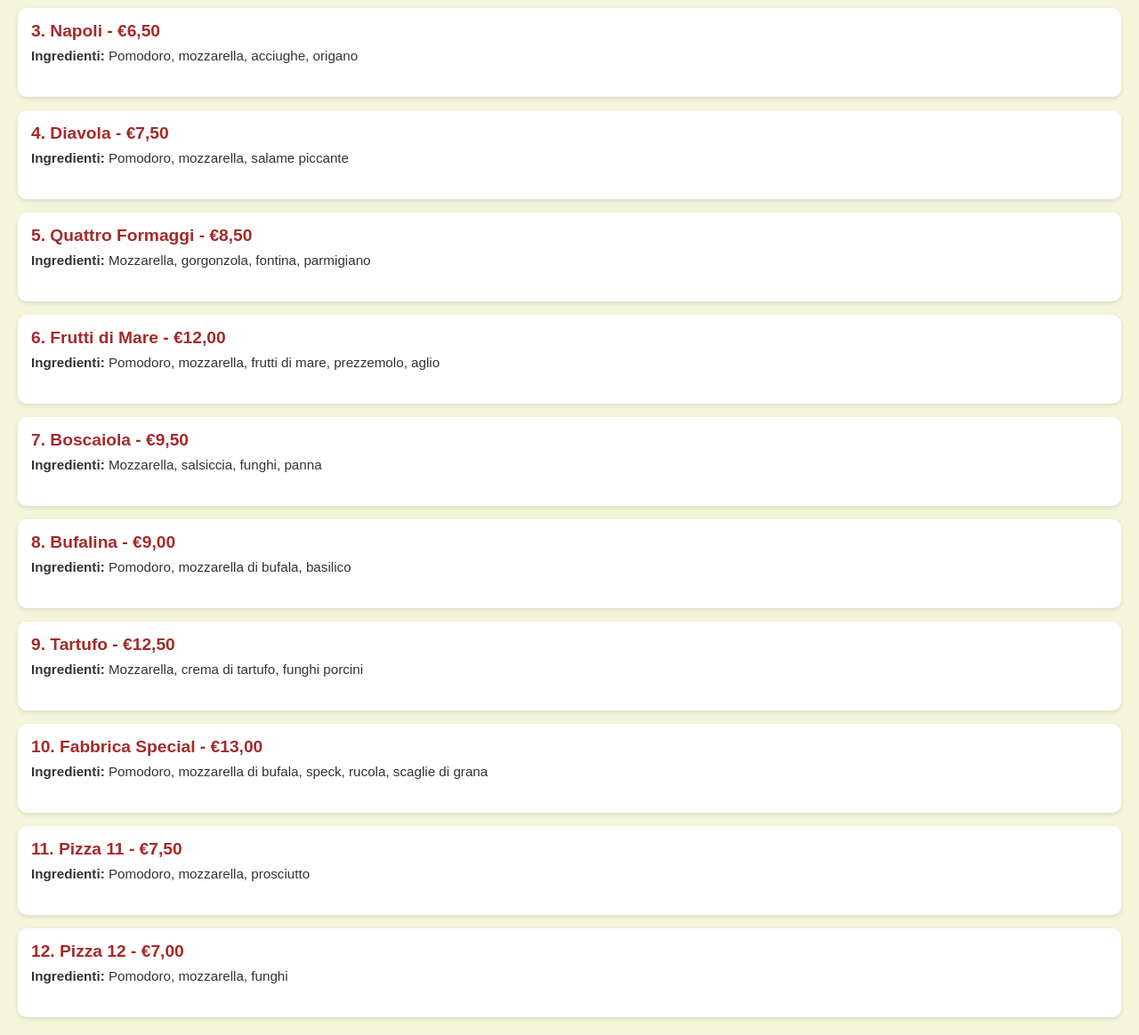
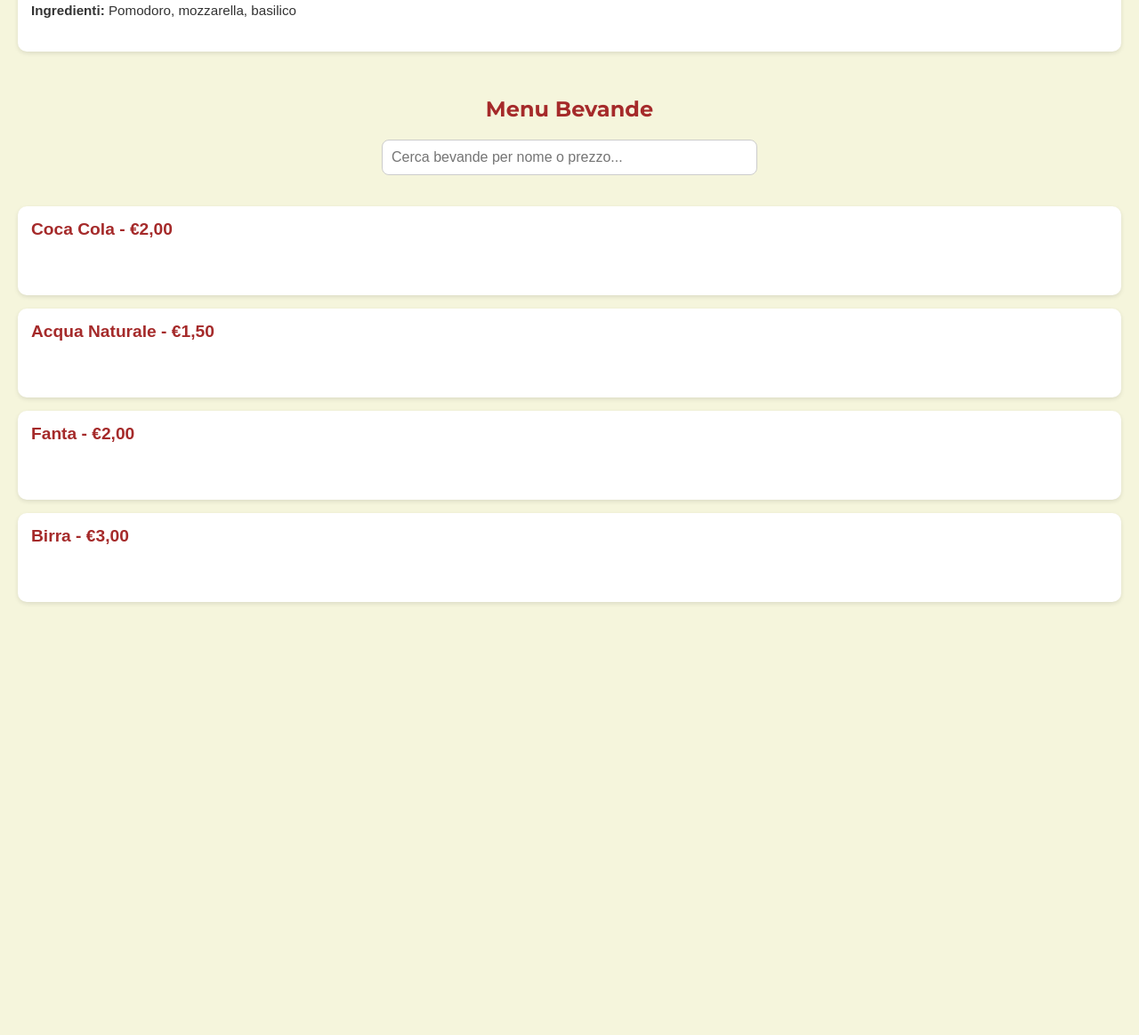
Before and after one commit to chefluppio/registro-pizze, a plain HTML site: page index.html in a window 1280 px wide. Shown: the part 390-1554 px from the top of the page at 89% size. After the commit the page ends 1087 px from the top, so only its background shows below. Drawn offline with Linux system fonts and the light colour scheme.

Commit message:
Add files via upload

```diff
--- a/index.html
+++ b/index.html
@@ -20,8 +20,15 @@ header {
   padding: 20px;
   font-family: 'Montserrat', sans-serif;
   font-size: 2em;
+  margin-bottom: 10px;
 }
-#searchBox {
+h2.section-title {
+  text-align: center;
+  color: #A52A2A;
+  font-family: 'Montserrat', sans-serif;
+  margin-top: 30px;
+}
+input.search-box {
   width: 90%;
   max-width: 400px;
   margin: 15px auto;
@@ -37,19 +44,19 @@ header {
   gap: 15px;
   padding: 20px;
 }
-.pizza {
+.item {
   background: #fff;
   padding: 15px;
   border-radius: 10px;
   box-shadow: 0 2px 5px rgba(0,0,0,0.1);
   min-height: 70px;
 }
-.pizza h3 {
+.item h3 {
   margin: 0 0 8px;
   color: #A52A2A;
   font-size: 1.2em;
 }
-.pizza p {
+.item p {
   margin: 3px 0;
   font-size: 0.95em;
 }
@@ -58,7 +65,7 @@ header {
     flex-direction: row;
     flex-wrap: wrap;
   }
-  .pizza {
+  .item {
     flex: 1 1 calc(50% - 20px);
   }
 }
@@ -68,81 +75,52 @@ header {
 
 <header>Fabbrica della Pizza</header>
 
-<input type="text" id="searchBox" placeholder="Cerca per nome, ingrediente o prezzo...">
+<h2 class="section-title">Menu Pizze</h2>
+<input type="text" id="searchPizza" class="search-box" placeholder="Cerca pizze per nome, ingrediente o prezzo...">
+<div class="menu" id="pizzaList">
 
-<div class="menu">
-
-<!-- Inizio lista 99 pizze -->
-
-<div class="pizza" data-name="Marinara" data-ingredients="pomodoro aglio origano" data-price="5.5">
+<!-- Esempio pizze: domani inserirai le 99 -->
+<div class="item pizza" data-name="Marinara" data-ingredients="pomodoro aglio origano" data-price="5.5">
 <h3>1. Marinara - €5,50</h3>
 <p><strong>Ingredienti:</strong> Pomodoro, aglio, origano</p>
 </div>
 
-<div class="pizza" data-name="Margherita" data-ingredients="pomodoro mozzarella basilico" data-price="6">
+<div class="item pizza" data-name="Margherita" data-ingredients="pomodoro mozzarella basilico" data-price="6">
 <h3>2. Margherita - €6,00</h3>
 <p><strong>Ingredienti:</strong> Pomodoro, mozzarella, basilico</p>
 </div>
 
-<div class="pizza" data-name="Napoli" data-ingredients="pomodoro mozzarella acciughe origano" data-price="6.5">
-<h3>3. Napoli - €6,50</h3>
-<p><strong>Ingredienti:</strong> Pomodoro, mozzarella, acciughe, origano</p>
+<!-- Continua con tutte le pizze fino a 99 -->
+
 </div>
 
-<div class="pizza" data-name="Diavola" data-ingredients="pomodoro mozzarella salame piccante" data-price="7.5">
-<h3>4. Diavola - €7,50</h3>
-<p><strong>Ingredienti:</strong> Pomodoro, mozzarella, salame piccante</p>
+<h2 class="section-title">Menu Bevande</h2>
+<input type="text" id="searchDrink" class="search-box" placeholder="Cerca bevande per nome o prezzo...">
+<div class="menu" id="drinkList">
+
+<!-- Esempio bevande: domani puoi aggiungere tutte le tue bevande -->
+<div class="item drink" data-name="Coca Cola" data-price="2">
+<h3>Coca Cola - €2,00</h3>
 </div>
 
-<div class="pizza" data-name="Quattro Formaggi" data-ingredients="mozzarella gorgonzola fontina parmigiano" data-price="8.5">
-<h3>5. Quattro Formaggi - €8,50</h3>
-<p><strong>Ingredienti:</strong> Mozzarella, gorgonzola, fontina, parmigiano</p>
+<div class="item drink" data-name="Acqua Naturale" data-price="1.5">
+<h3>Acqua Naturale - €1,50</h3>
 </div>
 
-<div class="pizza" data-name="Frutti di Mare" data-ingredients="pomodoro mozzarella frutti di mare prezzemolo aglio" data-price="12">
-<h3>6. Frutti di Mare - €12,00</h3>
-<p><strong>Ingredienti:</strong> Pomodoro, mozzarella, frutti di mare, prezzemolo, aglio</p>
+<div class="item drink" data-name="Fanta" data-price="2">
+<h3>Fanta - €2,00</h3>
 </div>
 
-<div class="pizza" data-name="Boscaiola" data-ingredients="mozzarella salsiccia funghi panna" data-price="9.5">
-<h3>7. Boscaiola - €9,50</h3>
-<p><strong>Ingredienti:</strong> Mozzarella, salsiccia, funghi, panna</p>
+<div class="item drink" data-name="Birra" data-price="3">
+<h3>Birra - €3,00</h3>
 </div>
-
-<div class="pizza" data-name="Bufalina" data-ingredients="pomodoro mozzarella di bufala basilico" data-price="9">
-<h3>8. Bufalina - €9,00</h3>
-<p><strong>Ingredienti:</strong> Pomodoro, mozzarella di bufala, basilico</p>
-</div>
-
-<div class="pizza" data-name="Tartufo" data-ingredients="mozzarella crema di tartufo funghi porcini" data-price="12.5">
-<h3>9. Tartufo - €12,50</h3>
-<p><strong>Ingredienti:</strong> Mozzarella, crema di tartufo, funghi porcini</p>
-</div>
-
-<div class="pizza" data-name="Fabbrica Special" data-ingredients="pomodoro mozzarella di bufala speck rucola grana" data-price="13">
-<h3>10. Fabbrica Special - €13,00</h3>
-<p><strong>Ingredienti:</strong> Pomodoro, mozzarella di bufala, speck, rucola, scaglie di grana</p>
-</div>
-
-<!-- Da qui si prosegue nello stesso schema fino a 99 pizze -->
-<div class="pizza" data-name="Pizza 11" data-ingredients="pomodoro mozzarella prosciutto" data-price="7.5">
-<h3>11. Pizza 11 - €7,50</h3>
-<p><strong>Ingredienti:</strong> Pomodoro, mozzarella, prosciutto</p>
-</div>
-
-<div class="pizza" data-name="Pizza 12" data-ingredients="pomodoro mozzarella funghi" data-price="7">
-<h3>12. Pizza 12 - €7,00</h3>
-<p><strong>Ingredienti:</strong> Pomodoro, mozzarella, funghi</p>
-</div>
-
-<!-- Inserire tutte le pizze fino a 99 seguendo lo stesso schema -->
 
 </div>
 
 <script>
-const searchBox = document.getElementById("searchBox");
-
-searchBox.addEventListener("keyup", function() {
+// Ricerca pizze
+const searchPizza = document.getElementById("searchPizza");
+searchPizza.addEventListener("keyup", function() {
   const query = this.value.toLowerCase();
   document.querySelectorAll(".pizza").forEach(pizza => {
     const name = pizza.dataset.name.toLowerCase();
@@ -151,6 +129,17 @@ searchBox.addEventListener("keyup", function() {
     pizza.style.display = (name.includes(query) || ingredients.includes(query) || price.includes(query)) ? "block" : "none";
   });
 });
+
+// Ricerca bevande
+const searchDrink = document.getElementById("searchDrink");
+searchDrink.addEventListener("keyup", function() {
+  const query = this.value.toLowerCase();
+  document.querySelectorAll(".drink").forEach(drink => {
+    const name = drink.dataset.name.toLowerCase();
+    const price = drink.dataset.price.toLowerCase();
+    drink.style.display = (name.includes(query) || price.includes(query)) ? "block" : "none";
+  });
+});
 </script>
 
 </body>
```
